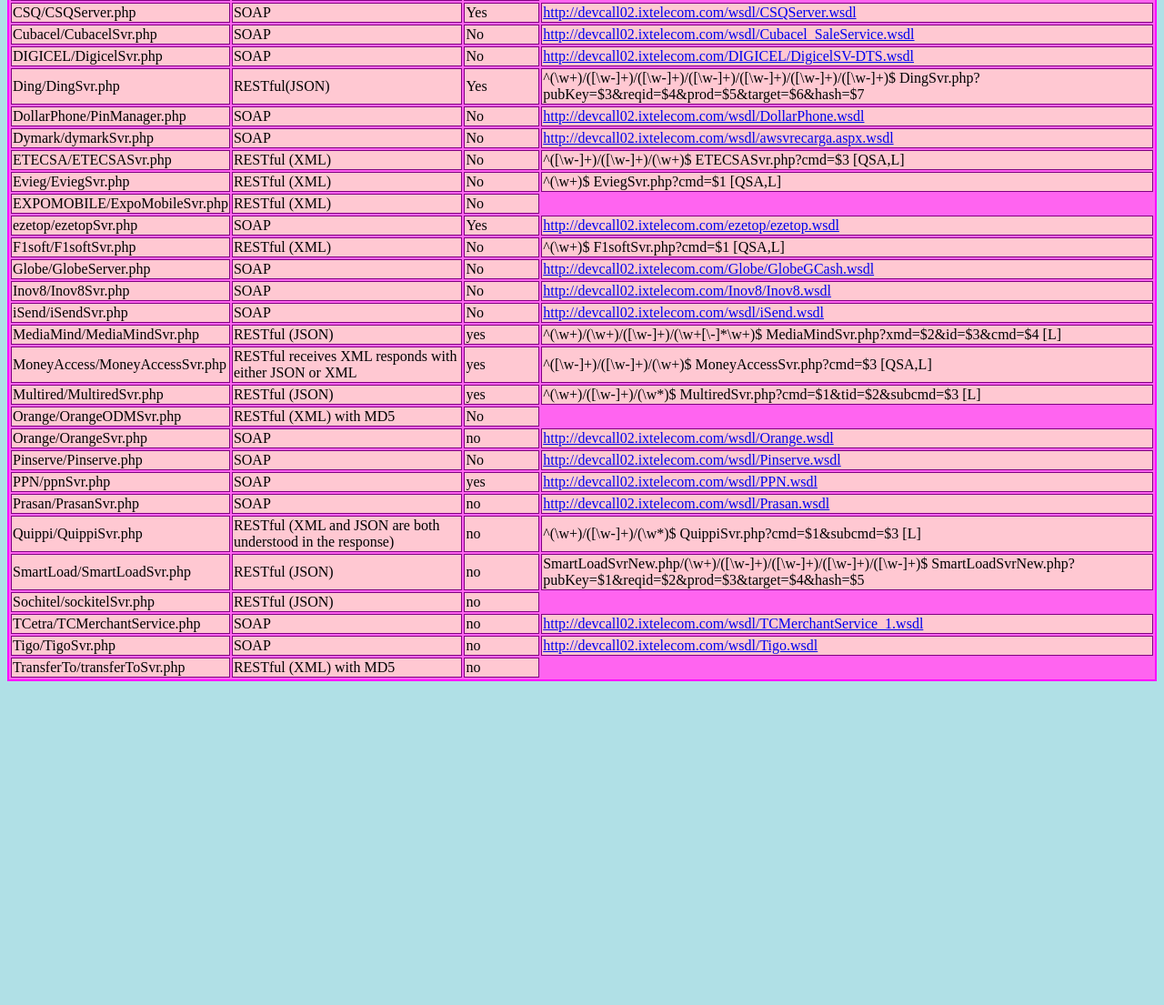
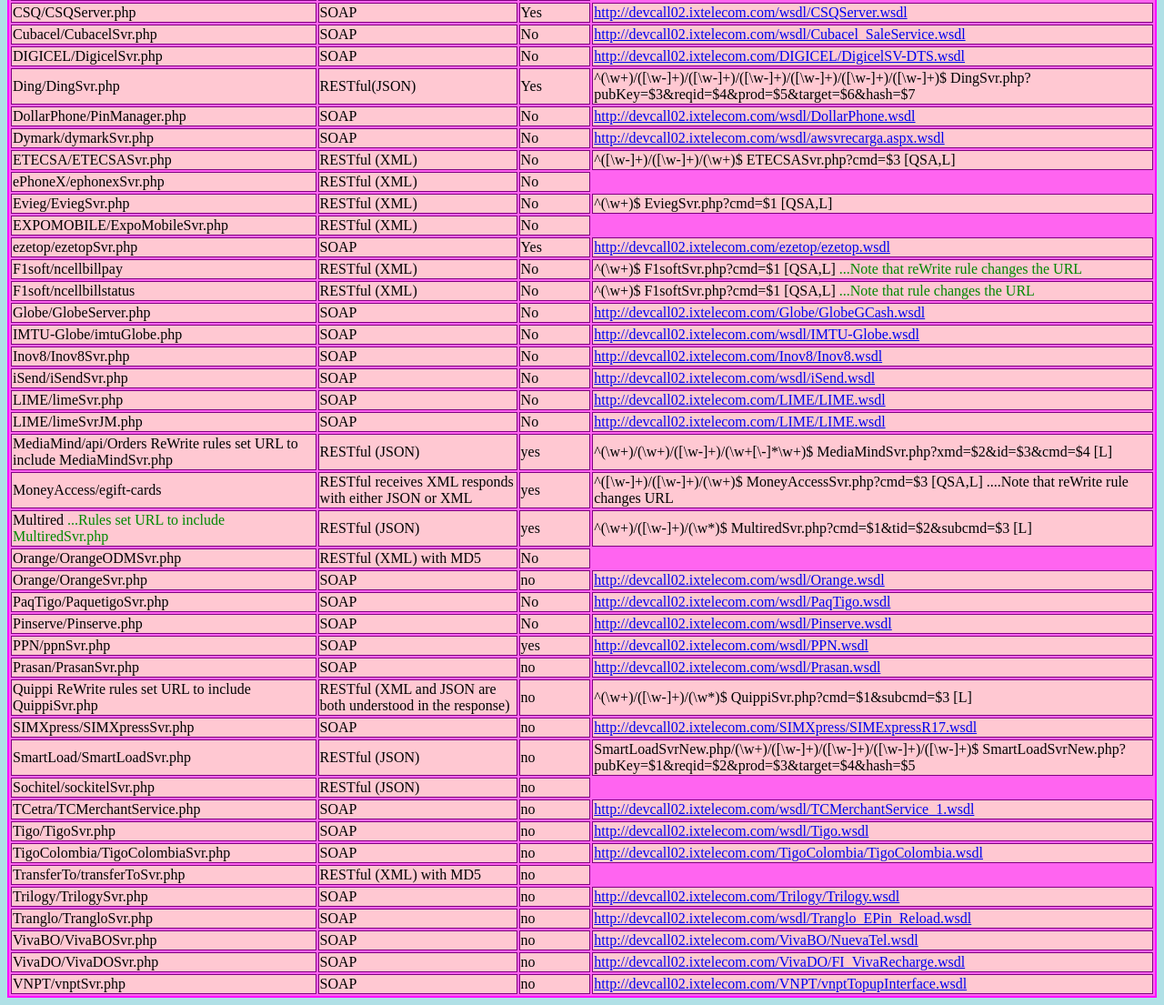
Before and after one commit to merrylla/imtu-simulators, a plain HTML site: page index.html in a window 1280 px wide. Shown: the part 303-1408 px from the top of the page at 91% size. Before the commit the page ends 1060 px from the top, so only its background shows below. Drawn offline with Linux system fonts and the light colour scheme.

Commit message:
PIN-2611 One more change to index.html

```diff
--- a/index.html
+++ b/index.html
@@ -37,10 +37,10 @@ border: 1px solid purple;
 "B2C/Bridge2Call.wsdl">http://devcall02.ixtelecom.com/B2C/Bridge2Call.wsdl</a>
 </td>
 </tr>
-<tr><td>CashStar/CashStarSvr.php</td>
+<tr><td>CashStar</td>
 <td>RESTful receives XML responds with JSON</td>
 <td>Full and partial</td>
-<td>Many .. Too numerous to specify here</td></tr>
+<td>Many .. Too numerous to specify here But, reWrite rules define CashStarSvr.php as the server</td></tr>
 <tr><td>CLAROPR/ClaroPRSvr.php</td>
 <td>SOAP</td>
 <td>No</td>
@@ -66,7 +66,6 @@ border: 1px solid purple;
 <td>RESTful (XML)</td>
 <td>No</td>
 </tr>
-
 <tr><td>CSQ/CSQServer.php</td>
 <td>SOAP</td>
 <td>Yes</td>
@@ -114,6 +113,10 @@ border: 1px solid purple;
 <td>No</td>
 <td>^([\w-]+)/([\w-]+)/(\w+)$ ETECSASvr.php?cmd=$3 [QSA,L]</td>
 </tr>
+<tr><td>ePhoneX/ephonexSvr.php</td>
+<td>RESTful (XML)</td>
+<td>No</td>
+</tr>
 <tr><td>Evieg/EviegSvr.php</td>
 <td>RESTful (XML)</td>
 <td>No</td>
@@ -130,16 +133,28 @@ border: 1px solid purple;
 "ezetop/ezetop.wsdl">http://devcall02.ixtelecom.com/ezetop/ezetop.wsdl</a>
 </td>
 </tr>
-<tr><td>F1soft/F1softSvr.php</td>
+<tr><td>F1soft/ncellbillpay</td>
 <td>RESTful (XML)</td>
 <td>No</td>
-<td>^(\w+)$ F1softSvr.php?cmd=$1 [QSA,L]</td>
+<td>^(\w+)$ F1softSvr.php?cmd=$1 [QSA,L] <font color="#008900">    ...Note that reWrite rule changes the URL </font color></td>
+</tr>
+<tr><td>F1soft/ncellbillstatus</td>
+<td>RESTful (XML)</td>
+<td>No</td>
+<td>^(\w+)$ F1softSvr.php?cmd=$1 [QSA,L]    <font color="#008900">   ...Note that rule changes the URL</font color></td>
 </tr>
 <tr><td>Globe/GlobeServer.php</td>
 <td>SOAP</td>
 <td>No</td>
 <td><a href=
 "Globe/GlobeGCash.wsdl">http://devcall02.ixtelecom.com/Globe/GlobeGCash.wsdl</a>
+</td>
+</tr>
+<tr><td>IMTU-Globe/imtuGlobe.php</td>
+<td>SOAP</td>
+<td>No</td>
+<td><a href=
+"wsdl/IMTU-Globe.wsdl">http://devcall02.ixtelecom.com/wsdl/IMTU-Globe.wsdl</a>
 </td>
 </tr>
 <tr><td>Inov8/Inov8Svr.php</td>
@@ -155,17 +170,30 @@ border: 1px solid purple;
 <td><A HREF="wsdl/iSend.wsdl">http://devcall02.ixtelecom.com/wsdl/iSend.wsdl
 </A></td>
 </tr>
-<tr><td>MediaMind/MediaMindSvr.php</td>
+<tr><td>LIME/limeSvr.php</td>
+<td>SOAP</td>
+<td>No</td>
+<td><A HREF="LIME/LIME.wsdl">http://devcall02.ixtelecom.com/LIME/LIME.wsdl
+</A></td>
+</tr>
+<tr><td>LIME/limeSvrJM.php</td>
+<td>SOAP</td>
+<td>No</td>
+<td><A HREF="LIME/LIME.wsdl">http://devcall02.ixtelecom.com/LIME/LIME.wsdl
+</A></td>
+</tr>
+<tr><td>MediaMind/api/Orders  ReWrite rules set URL to include MediaMindSvr.php</td>
 <td>RESTful (JSON)</td>
 <td>yes</td>
 <td>^(\w+)/(\w+)/([\w-]+)/(\w+[\-]*\w+)$ MediaMindSvr.php?xmd=$2&id=$3&cmd=$4 [L]</td>
 </tr>
-<tr><td>MoneyAccess/MoneyAccessSvr.php</td>
+<tr><td>MoneyAccess/egift-cards</td>
 <td>RESTful receives XML responds with either JSON or XML</td>
 <td>yes</td>
-<td>^([\w-]+)/([\w-]+)/(\w+)$ MoneyAccessSvr.php?cmd=$3 [QSA,L]</td>
+<td>^([\w-]+)/([\w-]+)/(\w+)$ MoneyAccessSvr.php?cmd=$3 [QSA,L]    ....Note that reWrite rule changes URL</td>
 </tr>
-<tr><td>Multired/MultiredSvr.php</td>
+<tr><td>Multired
+<font color="#008900">   ...Rules set URL to include MultiredSvr.php</font color></td>
 <td>RESTful (JSON)</td>
 <td>yes</td>
 <td>^(\w+)/([\w-]+)/(\w*)$ MultiredSvr.php?cmd=$1&tid=$2&subcmd=$3 [L]</td>
@@ -178,6 +206,12 @@ border: 1px solid purple;
 <td>SOAP</td>
 <td>no</td>
 <td><A HREF="http://devcall02.ixtelecom.com/wsdl/Orange.wsdl">http://devcall02.ixtelecom.com/wsdl/Orange.wsdl
+</A></td>
+</tr>
+<tr><td>PaqTigo/PaquetigoSvr.php</td>
+<td>SOAP</td>
+<td>No</td>
+<td><A HREF="wsdl/PaqTigo.wsdl">http://devcall02.ixtelecom.com/wsdl/PaqTigo.wsdl
 </A></td>
 </tr>
 <tr><td>Pinserve/Pinserve.php</td>
@@ -200,11 +234,16 @@ border: 1px solid purple;
 "wsdl/Prasan.wsdl">http://devcall02.ixtelecom.com/wsdl/Prasan.wsdl</a>
 </td>
 </tr>
-<tr><td>Quippi/QuippiSvr.php</td>
+<tr><td>Quippi ReWrite rules set URL to include QuippiSvr.php</td>
 <td>RESTful (XML and JSON are both understood in the response)</td>
 <td>no</td>
 <td>^(\w+)/([\w-]+)/(\w*)$ QuippiSvr.php?cmd=$1&subcmd=$3 [L]</td>
 </tr>
+<tr><td>SIMXpress/SIMXpressSvr.php</td>
+<td>SOAP</td>
+<td>no</td>
+<td><a href=
+"SIMXpress/SIMExpressR17.wsdl">http://devcall02.ixtelecom.com/SIMXpress/SIMExpressR17.wsdl</a>
 <tr><td>SmartLoad/SmartLoadSvr.php</td>
 <td>RESTful (JSON)</td>
 <td>no</td>
@@ -228,9 +267,51 @@ border: 1px solid purple;
 "wsdl/Tigo.wsdl">http://devcall02.ixtelecom.com/wsdl/Tigo.wsdl</a>
 </td>
 </tr>
+<tr><td>TigoColombia/TigoColombiaSvr.php</td>
+<td>SOAP</td>
+<td>no</td>
+<td><a href=
+"TigoColombia/TigoColombia.wsdl">http://devcall02.ixtelecom.com/TigoColombia/TigoColombia.wsdl</a>
+</td>
+</tr>
 <tr><td>TransferTo/transferToSvr.php</td>
 <td>RESTful (XML) with MD5</td>
 <td>no</td>
 </tr>
+</tr>
+<tr><td>Trilogy/TrilogySvr.php</td>
+<td>SOAP</td>
+<td>no</td>
+<td><a href=
+"Trilogy/Trilogy.wsdl">http://devcall02.ixtelecom.com/Trilogy/Trilogy.wsdl</a>
+</td>
+</tr>
+<tr><td>Tranglo/TrangloSvr.php</td>
+<td>SOAP</td>
+<td>no</td>
+<td><a href=
+"wsdl/Tranglo_EPin_Reload.wsdl">http://devcall02.ixtelecom.com/wsdl/Tranglo_EPin_Reload.wsdl</a>
+</td>
+</tr>
+<tr><td>VivaBO/VivaBOSvr.php</td>
+<td>SOAP</td>
+<td>no</td>
+<td><a href=
+"VivaBO/NuevaTel.wsdl">http://devcall02.ixtelecom.com/VivaBO/NuevaTel.wsdl</a>
+</td>
+</tr>
+<tr><td>VivaDO/VivaDOSvr.php</td>
+<td>SOAP</td>
+<td>no</td>
+<td><a href=
+"VivaDO/FI_VivaRecharge.wsdl">http://devcall02.ixtelecom.com/VivaDO/FI_VivaRecharge.wsdl</a>
+</td>
+<tr><td>VNPT/vnptSvr.php</td>
+<td>SOAP</td>
+<td>no</td>
+<td><a href=
+"VNPT/vnptTopupInterface.wsdl">http://devcall02.ixtelecom.com/VNPT/vnptTopupInterface.wsdl</a>
+</td>
+</tr>
 </table>
 </body></html>
```
